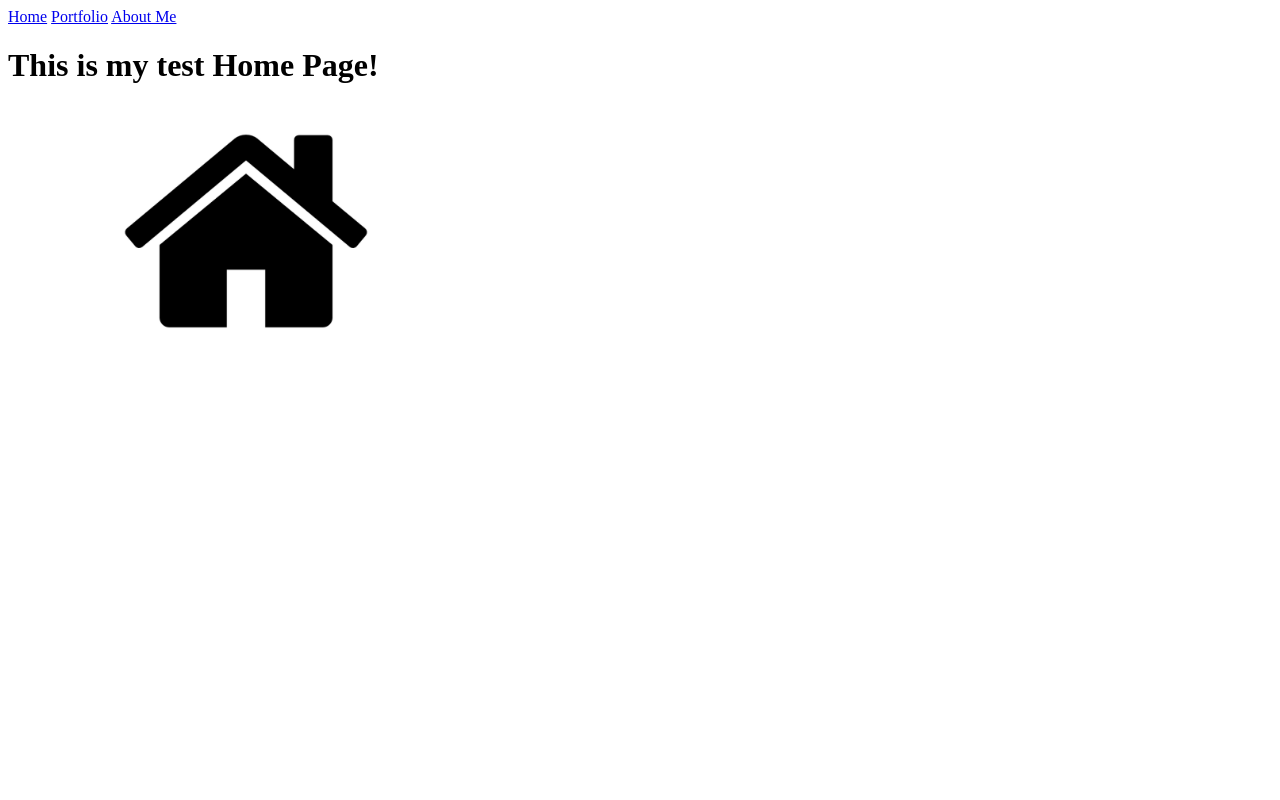
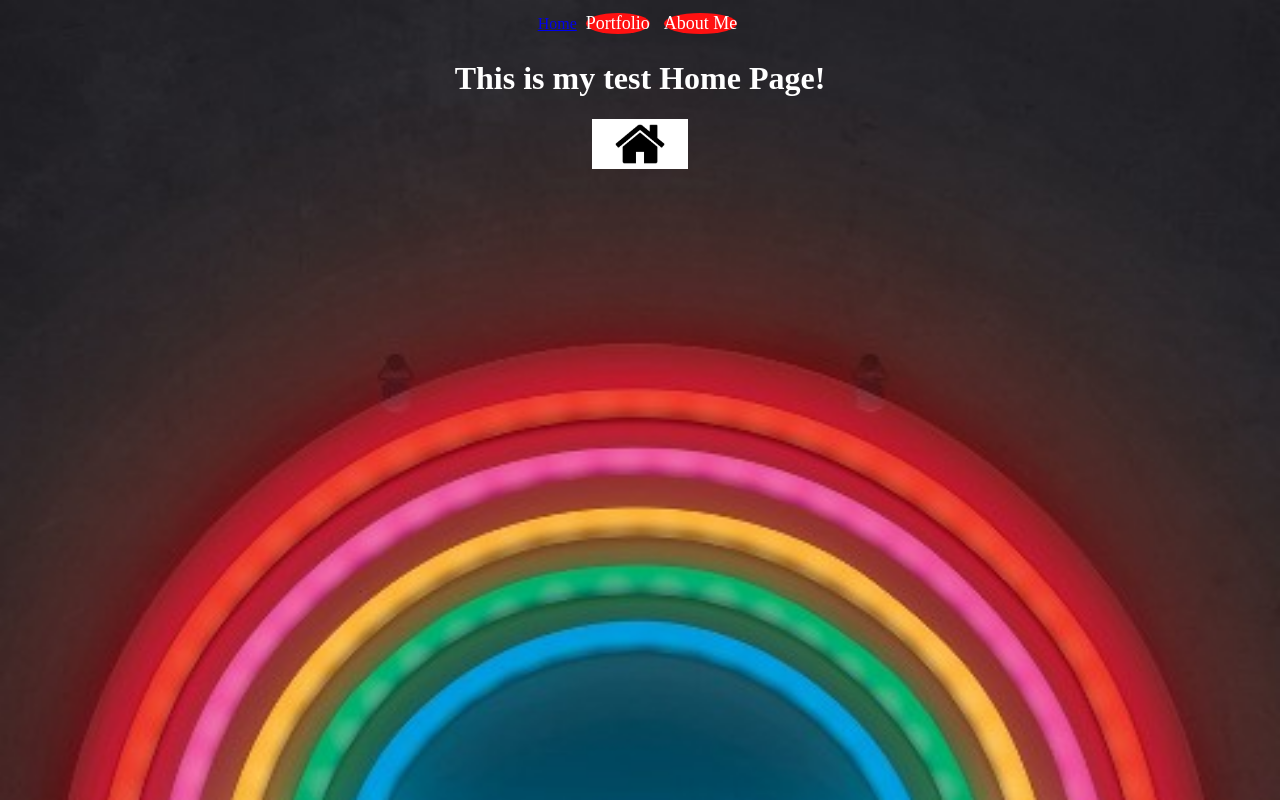
Before and after one commit to Zjstov/zjstov.github.io, a plain HTML site: page index.html in a window 1280 px wide. Drawn offline with Linux system fonts and the light colour scheme.

Commit message:
everything

```diff
--- a/index.html
+++ b/index.html
@@ -3,12 +3,13 @@
     <head>
         <meta charset="utf-8">
         <title>Home</title>
-    </head>
-     <body>
-        <a href="index.html">Home</a>
-        <a href="portfolio.html">Portfolio</a>
-        <a href="about_me.html">About Me</a>
+        <link rel="stylesheet" href="styles.css"
+     </head>
+         <body>
+         <center><a href="index.html" class="active">Home</a>
+        <a href="portfolio.html"class="button">Portfolio</a>
+        <a href="about_me.html"class="button">About Me</a>
         <h1>This is my test Home Page!</h1>
-        <img src="images/home.png" height="250">
+        <img src="images/home.png" height="50">
     </body>
 </html>
--- /dev/null
+++ b/styles.css
@@ -0,0 +1,24 @@
+body {
+        background-image: url('images/rainbow.jpg');
+        color: #FFFFFF;
+        background-size: cover;
+        text-align: left;
+        vertical-align: bottom;
+        text-shadow: #00000;
+    }
+    .button {
+            background-color: #ff1111;
+            border: 2px;
+            color: white;
+            text-align: center;
+            text-decoration: none;
+            display: inline-block;
+            font-size: 18px;
+            margin: 5px 5px;
+            cursor: pointer;
+            border-radius:60%;
+    }
+    div {
+        padding-left: 20px;
+        padding-right: 20px;
+}
```
Also changed, not shown: about_me.html (+5 -4 lines), portfolio.html (+4 -3 lines), images/rainbow.jpg (added).
